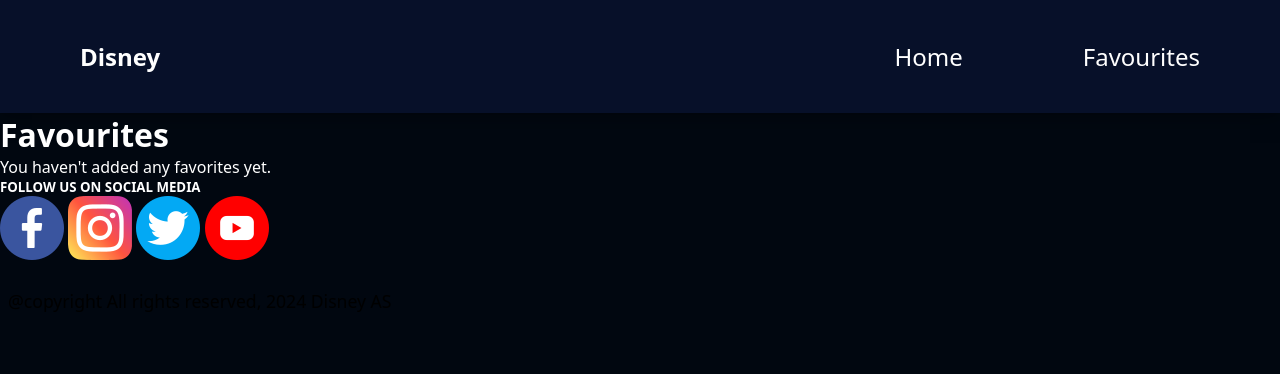
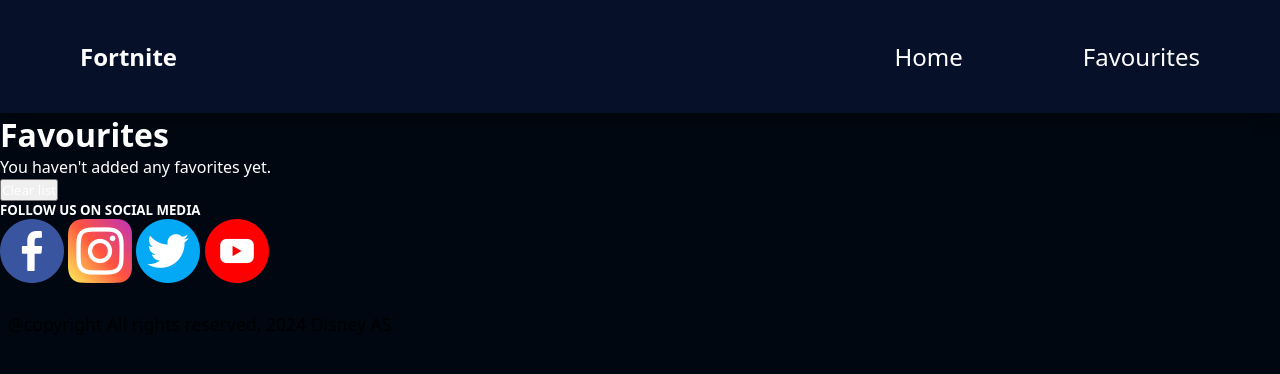
Before and after one commit to Jesus-Avila/Javascript-Arbeidskrav, a plain HTML site: page favourites.html in a window 1280 px wide. Drawn offline with Linux system fonts and the light colour scheme.

Commit message:
La til button for å tømme liste

```diff
--- a/favourites.html
+++ b/favourites.html
@@ -9,7 +9,7 @@
   <body>
     <header>
       <nav>
-        <h1 class="logo">Disney</h1>
+        <h1 class="logo">Fortnite</h1>
         <ul class="headerUl">
           <li><a href="index.html">Home</a></li>
           <li><a href="favourites.html">Favourites</a></li>
@@ -19,7 +19,7 @@
     <main>
       <h1>Favourites</h1>
       <div id="favoriteList"></div>
-      <script src="favourites.js"></script>
+   <button id="clearBtn"> Clear list </button>
     </main>
     <footer>
       <div class="social-media-container">
```
